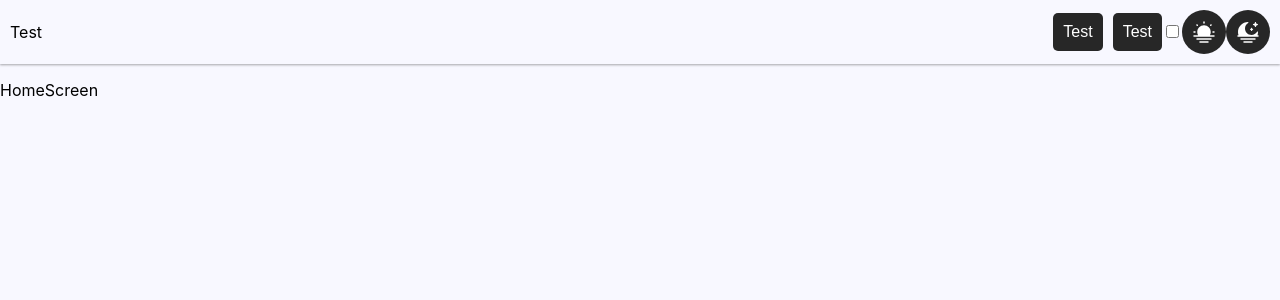
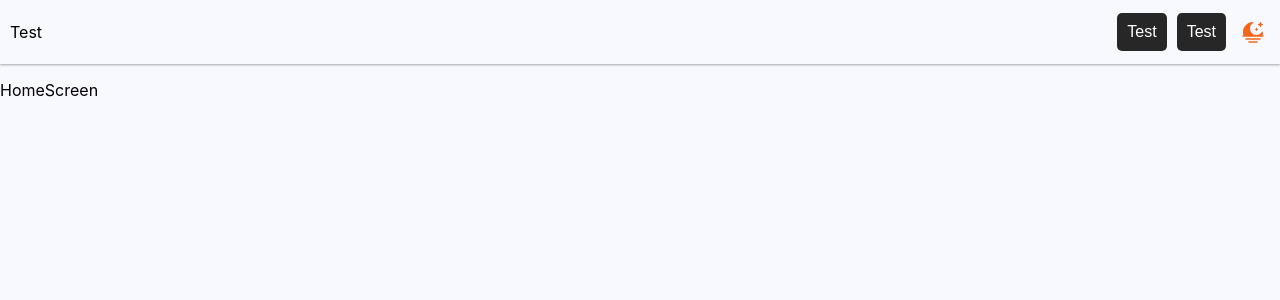
Before and after one commit to LilianMrzt/my-portfolio, a React (Create React App) app: page / in a window 1280 px wide. Shown: the top 300 px of the page. Built offline with nearby package versions, Linux system fonts and the light colour scheme.

Commit message:
[FEAT] Changement du comportement du theme et remplacement du toggle avec un bouton

```diff
--- a/src/App.tsx
+++ b/src/App.tsx
@@ -1,14 +1,17 @@
-import React, { type FC } from 'react'
+import React, { type ReactElement } from 'react'
 import MainNavigation from '@navigation/MainNavigation'
 import NavigationBar from '@components/navigation/NavigationBar'
 import { useTheme } from '@utils/UseThemeHook'
 
-const App: FC = () => {
-  const [theme, handleChange] = useTheme()
+const App = (): ReactElement => {
+  const [theme, toggleTheme] = useTheme()
 
   return (
         <body data-theme={theme}>
-            <NavigationBar theme={theme} onChange={handleChange}/>
+            <NavigationBar
+                theme={theme}
+                toggleTheme={toggleTheme}
+            />
             <MainNavigation/>
         </body>
   )
--- a/src/index.css
+++ b/src/index.css
@@ -139,6 +139,10 @@ code {
   padding: 0;
 }
 
+.p-5 {
+  padding: 5px;
+}
+
 .p-10 {
   padding: 10px;
 }
@@ -184,3 +188,9 @@ code {
 .text-large {
   font-size: 20px;
 }
+
+/* transition */
+
+.transition-3 {
+  transition: 0.3s;
+}
--- a/src/interfaces/components/NavigationBarProps.ts
+++ b/src/interfaces/components/NavigationBarProps.ts
@@ -1,7 +1,6 @@
 import { type ThemeType } from '@interfaces/types/ThemeType'
-import { type ChangeEvent } from 'react'
 
 export interface NavigationBarProps {
   theme: ThemeType
-  onChange: (theme: ChangeEvent<HTMLInputElement>) => void
+  toggleTheme: () => void
 }
--- a/src/interfaces/components/common/IconButtonProps.ts
+++ b/src/interfaces/components/common/IconButtonProps.ts
@@ -1,9 +1,13 @@
 import { type SizesType } from '@interfaces/types/SizesType'
 import { type ColorsType } from '@interfaces/types/ColorsType'
+import { type PaddingTypes } from '@interfaces/types/PaddingTypes'
 
 export interface IconButtonProps {
   icon: string
   size?: SizesType
   backgroundColor?: ColorsType
   color?: ColorsType
+  onClick?: () => void
+  className?: string
+  padding?: PaddingTypes
 }
--- /dev/null
+++ b/src/interfaces/types/PaddingTypes.ts
@@ -0,0 +1,4 @@
+export type PaddingTypes =
+    | 0
+    | 5
+    | 10
--- a/src/ui/components/common/IconButton.tsx
+++ b/src/ui/components/common/IconButton.tsx
@@ -6,15 +6,19 @@ const IconButton: FC<IconButtonProps> = ({
   icon,
   size = 'medium',
   backgroundColor = 'blackish',
-  color = 'surface'
+  color = 'surface',
+  onClick = () => {},
+  padding = 5,
+  className
 }): ReactElement => {
   return (
       <button
-          className={`p-0 aspect-1 bg-${backgroundColor} border-none p-10 color-${color} border-round`}
+          className={`p-0 aspect-1 bg-${backgroundColor} border-none p-${padding} color-${color} border-round ${className}`}
+          onClick={onClick}
       >
           <ReactSVG
               src={icon}
-              className={`d-flex w-${size} aspect-1`}
+              className={`d-flex w-${size} aspect-1 transition-3`}
           />
       </button>
   )
--- a/src/ui/components/common/Switch.tsx
+++ /dev/null
@@ -1,15 +0,0 @@
-import React, { type FC, type ReactElement } from 'react'
-import { type SwitchProps } from '@interfaces/components/common/SwitchProps'
-
-const Switch: FC<SwitchProps> = ({ checked, changeValue }): ReactElement => {
-  return (
-        <div className="container-switch">
-            <label className="switch">
-                <input type="checkbox" checked={checked} onChange={changeValue}/>
-                <span className="slider"></span>
-            </label>
-        </div>
-  )
-}
-
-export default Switch
--- a/src/ui/components/navigation/NavigationBar.tsx
+++ b/src/ui/components/navigation/NavigationBar.tsx
@@ -1,17 +1,31 @@
-import React, { type FC, type ReactElement } from 'react'
+import React, { type FC, type ReactElement, useState } from 'react'
 import Button from '@components/common/Button'
-import Switch from '@components/common/Switch'
 import { type NavigationBarProps } from '@interfaces/components/NavigationBarProps'
 import IconButton from '@components/common/IconButton'
 import { MoonLogo, SunLogo } from '@assets/Images'
+import { Theme } from '@constants/Constants'
 
-const NavigationBar: FC<NavigationBarProps> = ({ theme, onChange }): ReactElement => {
+const NavigationBar: FC<NavigationBarProps> = ({
+  theme,
+  toggleTheme
+}): ReactElement => {
+  const [isIconSun, setIsIconSun] = useState(theme === Theme.dark)
+
+  const handleThemeChange = (): void => {
+    setIsIconSun(!isIconSun)
+    toggleTheme()
+  }
+
   return (
-      <div className='d-flex space-between h-64px align-center bg-background shadow pl-10 pr-10'>
+      <div
+          className='d-flex space-between h-64px align-center bg-background shadow pl-10 pr-10'
+      >
           <p>
               Test
           </p>
-          <div className='d-flex flex-row align-center'>
+          <div
+              className='d-flex flex-row align-center'
+          >
               <Button
                   label={'Test'}
               />
@@ -19,9 +33,13 @@ const NavigationBar: FC<NavigationBarProps> = ({ theme, onChange }): ReactElemen
                   label={'Test'}
                   className={'ml-10'}
               />
-              <Switch checked={theme === 'dark'} changeValue={onChange}/>
-              <IconButton icon={SunLogo}/>
-              <IconButton icon={MoonLogo}/>
+              <IconButton
+                  backgroundColor={'background'}
+                  color={'primary'}
+                  icon={isIconSun ? SunLogo : MoonLogo}
+                  onClick={handleThemeChange}
+                  className={'ml-10'}
+              />
           </div>
       </div>
   )
--- a/src/utils/UseThemeHook.ts
+++ b/src/utils/UseThemeHook.ts
@@ -1,18 +1,17 @@
 import { useEffect, useState } from 'react'
-import { type ChangeEvent } from 'react'
 import { type ThemeType } from '@interfaces/types/ThemeType'
 import { LocalStorageKeysConstants } from '@constants/LocalStorageKeysConstants'
 import { Theme } from '@constants/Constants'
 
-type useThemeReturn = [ThemeType, (e: ChangeEvent<HTMLInputElement>) => void]
+type useThemeReturn = [ThemeType, () => void]
 
 export const useTheme = (): useThemeReturn => {
   const storedTheme = localStorage.getItem(LocalStorageKeysConstants.theme)
   const initialTheme: ThemeType = storedTheme as ThemeType ?? Theme.light
   const [theme, setTheme] = useState<ThemeType>(initialTheme)
 
-  const handleChange = (e: ChangeEvent<HTMLInputElement>): void => {
-    const newTheme: ThemeType = e.target.checked ? Theme.dark as ThemeType : Theme.light as ThemeType
+  const toggleTheme = (): void => {
+    const newTheme: ThemeType = theme === Theme.light ? Theme.dark as ThemeType : Theme.light as ThemeType
     setTheme(newTheme)
     localStorage.setItem(LocalStorageKeysConstants.theme, newTheme)
   }
@@ -21,5 +20,5 @@ export const useTheme = (): useThemeReturn => {
     document.body.setAttribute('data-theme', theme)
   }, [theme])
 
-  return [theme, handleChange]
+  return [theme, toggleTheme]
 }
```
